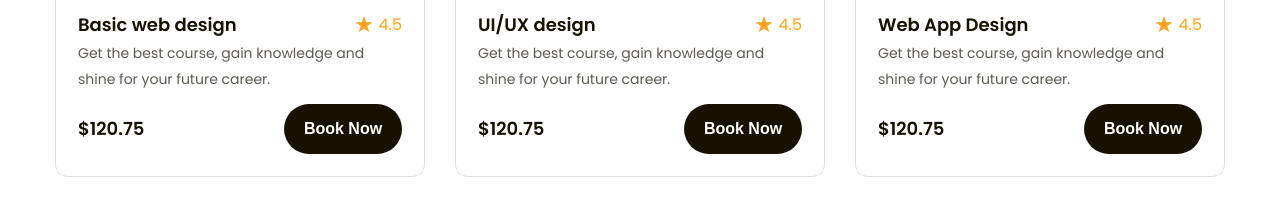
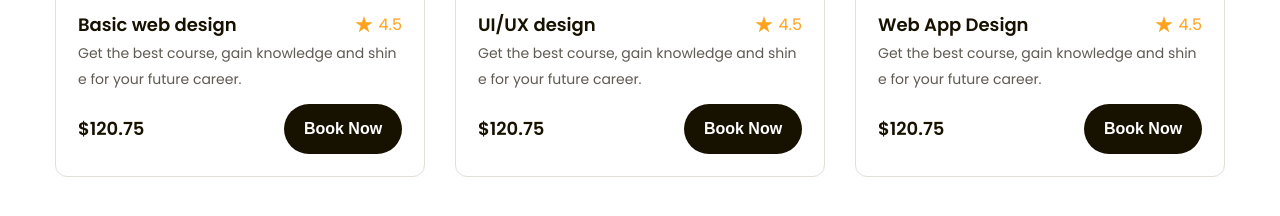
Before and after one commit to michaelthinh/Education-Platform-Web, a plain HTML site: page index.html in a window 1280 px wide. Shown: the part 1565-1781 px from the top of the page. Drawn offline with Linux system fonts and the light colour scheme.

Commit message:
Fix course item (title + description)

```diff
--- a/assets/css/styles.css
+++ b/assets/css/styles.css
@@ -62,6 +62,21 @@ a{
 .heading.lv2{
     font-size: 3.8rem;
     line-height: 1.26;
+}
+
+.line-clamp{
+    display: -webkit-box;
+    -webkit-line-clamp: var(--line-clamp,1);
+    -webkit-box-orient: vertical;
+    overflow: hidden;
+}
+
+.line-clamp.line-2{
+    --line-clamp:2;
+}
+
+.word-break-all{
+    word-break: break-all;
 }
 
 /* ----------------------------- Header ----------------------------- */
@@ -356,6 +371,7 @@ a{
     font-size: 1.8rem;
     line-height: 1.67;
     color: #171100;
+    padding-right: 6px;
 }
 
 .popular .course-list .course-item .info .head .rating .value{
--- a/index.html
+++ b/index.html
@@ -193,7 +193,11 @@
                             <div class="info">
                                 <div class="head">
                                     <h3 class="title">
-                                        <a href="#!">Basic web design</a>
+                                        <a
+                                            href="#!"
+                                            class="line-clamp word-break-all"
+                                            >Basic web design</a
+                                        >
                                     </h3>
                                     <div class="rating">
                                         <img
@@ -204,7 +208,9 @@
                                         <span class="value">4.5</span>
                                     </div>
                                 </div>
-                                <p class="desc">
+                                <p
+                                    class="desc line-clamp line-2 word-break-all"
+                                >
                                     Get the best course, gain knowledge and
                                     shine for your future career.
                                 </p>
@@ -228,7 +234,11 @@
                             <div class="info">
                                 <div class="head">
                                     <h3 class="title">
-                                        <a href="#!">UI/UX design</a>
+                                        <a
+                                            href="#!"
+                                            class="line-clamp word-break-all"
+                                            >UI/UX design</a
+                                        >
                                     </h3>
                                     <div class="rating">
                                         <img
@@ -239,7 +249,9 @@
                                         <span class="value">4.5</span>
                                     </div>
                                 </div>
-                                <p class="desc">
+                                <p
+                                    class="desc line-clamp line-2 word-break-all"
+                                >
                                     Get the best course, gain knowledge and
                                     shine for your future career.
                                 </p>
@@ -263,7 +275,11 @@
                             <div class="info">
                                 <div class="head">
                                     <h3 class="title">
-                                        <a href="#!">Web App Design</a>
+                                        <a
+                                            href="#!"
+                                            class="line-clamp word-break-all"
+                                            >Web App Design
+                                        </a>
                                     </h3>
                                     <div class="rating">
                                         <img
@@ -274,7 +290,9 @@
                                         <span class="value">4.5</span>
                                     </div>
                                 </div>
-                                <p class="desc">
+                                <p
+                                    class="desc line-clamp line-2 word-break-all"
+                                >
                                     Get the best course, gain knowledge and
                                     shine for your future career.
                                 </p>
```
